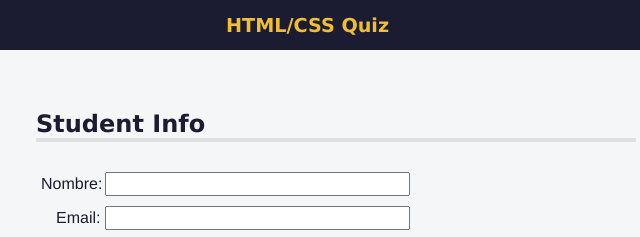
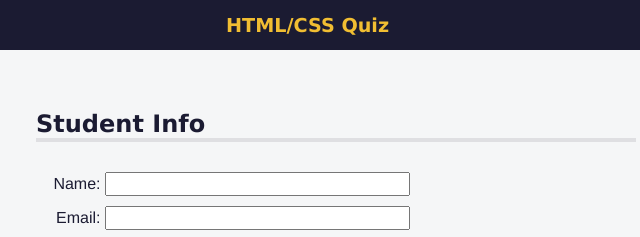
Before and after one commit to PlxCdT/Tarea-5.-Cuestionario, a plain HTML site: page index.html in a window 1280 px wide. Shown: the top 237 px of the page, 304-944 px from the left. Drawn offline with Linux system fonts and the light colour scheme.

Commit message:
index.html

```diff
--- a/index.html
+++ b/index.html
@@ -24,7 +24,7 @@
         <section role="region" aria-labelledby="student-info">
           <h2 id="student-info">Student Info</h2>
           <div class="info">
-            <label for="student-name">Nombre:</label>
+            <label for="student-name">Name:</label>
             <input type="text" name="student-name" id="student-name" />
           </div>
           <div class="info">
```
